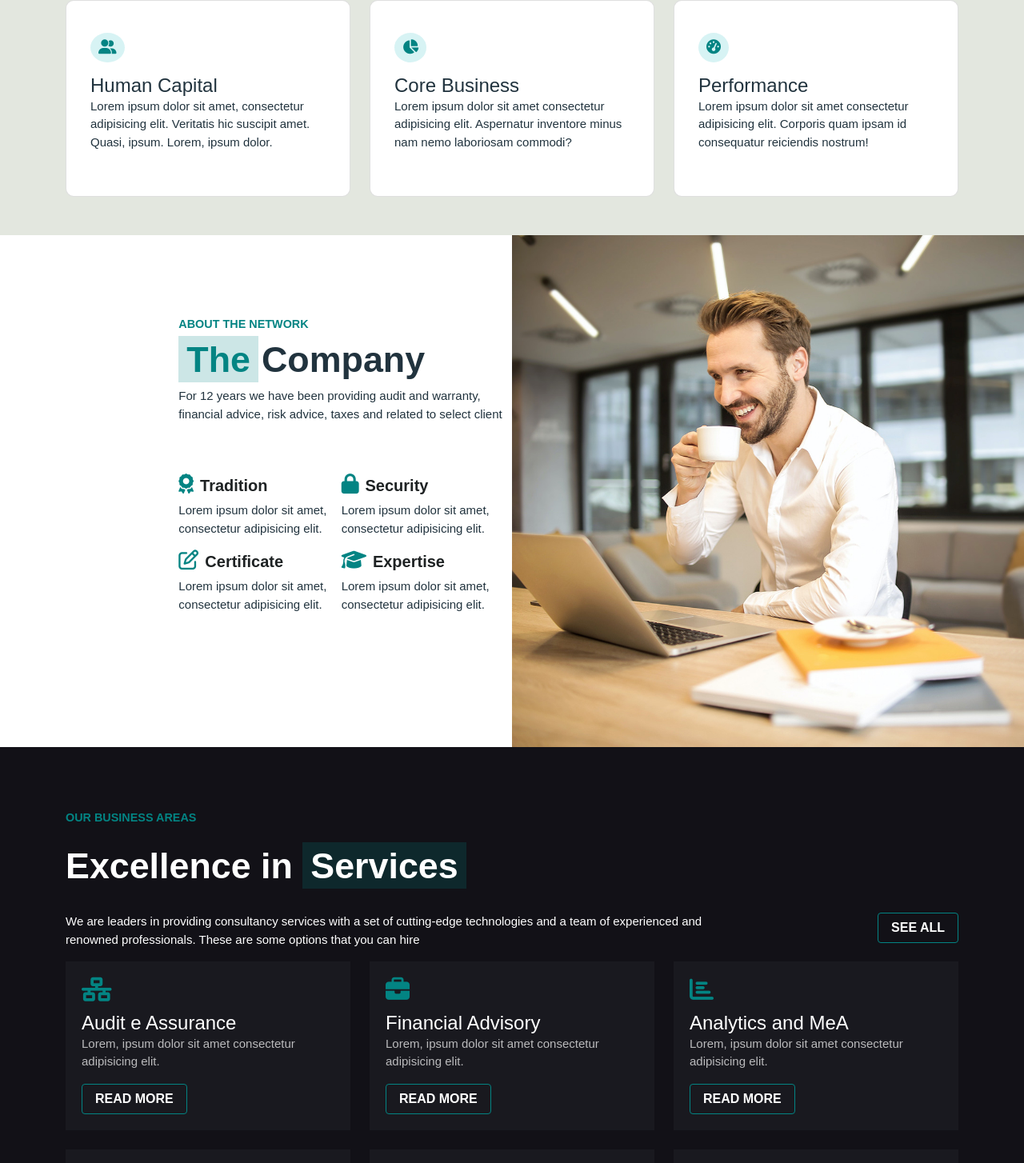
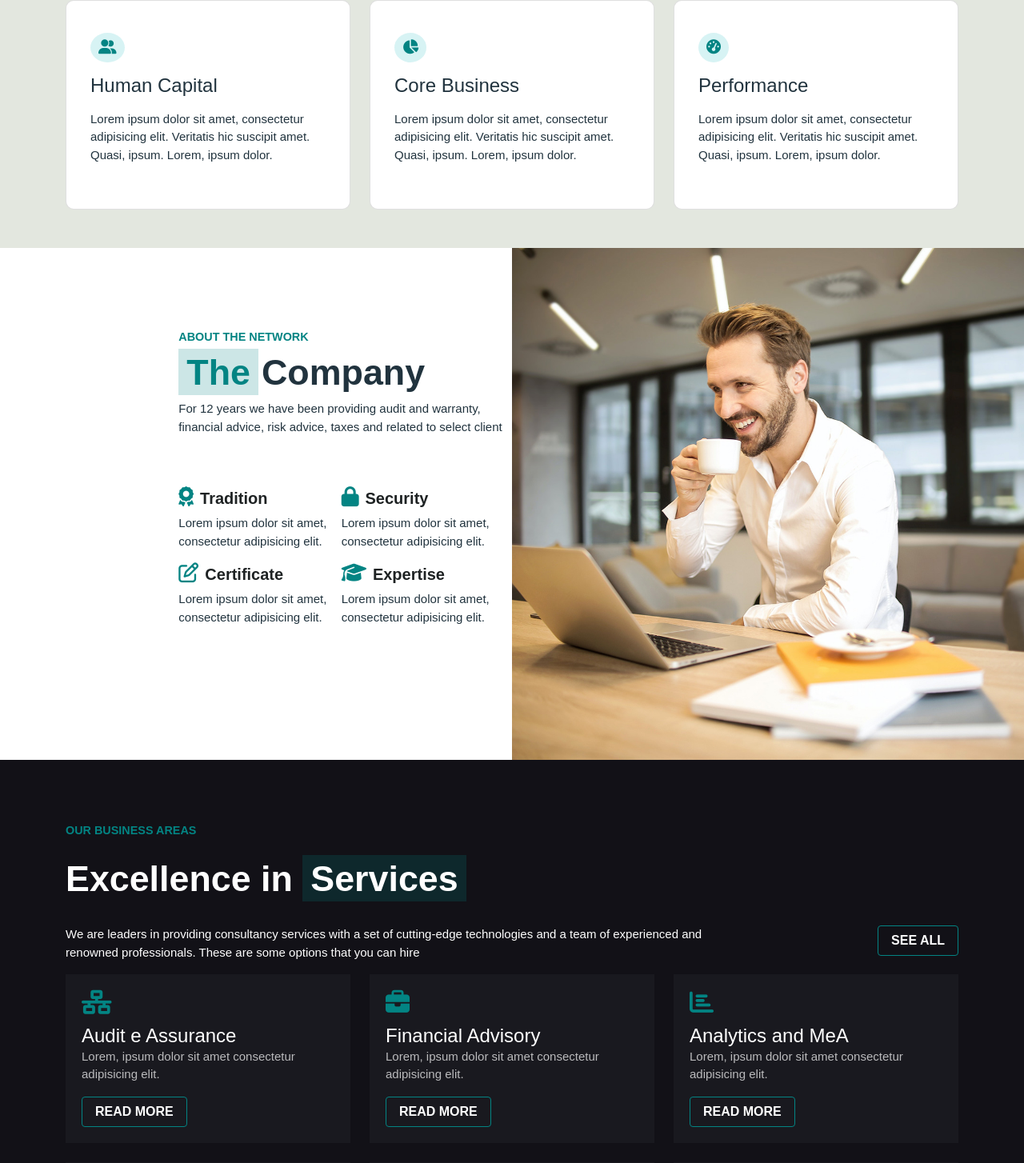
Before and after one commit to mattia099/proj-html-vuejs, a Vue app: page / in a window 1280 px wide. Shown: the part 848-2302 px from the top of the page at 80% size. Built offline with nearby package versions, Linux system fonts and the light colour scheme.

Commit message:
aggiunto js in header e nelle card delle section

```diff
--- a/src/components/appFooter.vue
+++ b/src/components/appFooter.vue
@@ -68,7 +68,18 @@
         </div>
       </div>
     </div>
-
+    <div class="post-footer">
+      <div class="container">
+        <div class="row py-4">
+          <div class="col-6">
+            <p class="sub-text">Enjoy the low price. We are tracking any intention of privacy</p>
+          </div>
+          <div class="col-6">
+            <p class="text-end sub-text">@2020 NEXGEN is Prodly Powered by <span>Codings</span></p>
+          </div>
+        </div>
+      </div>
+    </div>
   </footer>
 </template>
 
@@ -100,5 +111,8 @@ export default {
         }
       }
     }
+    .post-footer{
+      background-color: #0D0D11;
+    }
   }
 </style>
--- a/src/components/appHeader.vue
+++ b/src/components/appHeader.vue
@@ -10,20 +10,8 @@
           </button>
           <div class="collapse navbar-collapse justify-content-end" id="navbarNav">
             <ul class="navbar-nav gap-3">
-              <li class="nav-item">
-                <a class="nav-link active" aria-current="page" href="#">Home</a>
-              </li>
-              <li class="nav-item">
-                <a class="nav-link" href="#">About</a>
-              </li>
-              <li class="nav-item">
-                <a class="nav-link" href="#">Services</a>
-              </li>
-              <li class="nav-item">
-                <a class="nav-link" href="#">Pricing</a>
-              </li>
-              <li class="nav-item">
-                <a class="nav-link" href="#">Blog</a>
+              <li class="nav-item" v-for="( element,index ) in link" :key="index">
+                <a class="nav-link"  href="#">{{ element }}</a>
               </li>
               <li class="nav-item">
                 <button class="btn main-color">Get in Touch</button>
@@ -53,6 +41,12 @@ export default{
   components: {
     smallBannerContacts,
   },
+
+  data : function(){
+    return{
+      link : [ 'Home', 'About', 'Services', 'Pricing', 'Blog']
+    }
+  }
 }
 
 </script>
--- a/src/components/businessArea.vue
+++ b/src/components/businessArea.vue
@@ -8,61 +8,16 @@
         <div class="col-3 text-end"><button class="btn second-color">See all</button></div>
       </div>
 
-
       <div class="row g-4">
-        <div class="col-12 col-md-6 col-lg-4">
+        <div class="col-12 col-md-6 col-lg-4" v-for="(element,index) in cards" :key="index">
           <div class="card-item d-flex flex-column g-5">
-            <i class="fas fa-network-wired"></i>
-            <h4>Audit e Assurance</h4>
-            <p class="sub-text">Lorem, ipsum dolor sit amet consectetur adipisicing elit.</p>
+            <i :class="element.icon"></i>
+            <h4>{{element.title}}</h4>
+            <p class="sub-text">{{element.description}}</p>
             <button class="btn second-color align-self-start">Read More</button>
           </div>
         </div>
 
-        <div class="col-12 col-md-6 col-lg-4">
-          <div class="card-item d-flex flex-column g-5">
-            <i class="fas fa-briefcase"></i>
-            <h4>Financial Advisory</h4>
-            <p class="sub-text">Lorem, ipsum dolor sit amet consectetur adipisicing elit.</p>
-            <button class="btn second-color align-self-start">Read More</button>
-          </div>
-        </div>
-
-        <div class="col-12 col-md-6 col-lg-4">
-          <div class="card-item d-flex flex-column g-5">
-            <i class="fas fa-chart-bar"></i>
-            <h4>Analytics and MeA</h4>
-            <p class="sub-text">Lorem, ipsum dolor sit amet consectetur adipisicing elit.</p>
-            <button class="btn second-color align-self-start">Read More</button>
-          </div>
-        </div>
-
-        <div class="col-12 col-md-6 col-lg-4">
-          <div class="card-item d-flex flex-column g-5">
-            <i class="fas fa-plane"></i>
-            <h4>Middle Marketing</h4>
-            <p class="sub-text">Lorem, ipsum dolor sit amet consectetur adipisicing elit.</p>
-            <button class="btn second-color align-self-start">Read More</button>
-          </div>
-        </div>
-
-        <div class="col-12 col-md-6 col-lg-4">
-          <div class="card-item d-flex flex-column g-5">
-            <i class="fas fa-globe-americas"></i>
-            <h4>Legal Consulting</h4>
-            <p class="sub-text">Lorem, ipsum dolor sit amet consectetur adipisicing elit.</p>
-            <button class="btn second-color align-self-start">Read More</button>
-          </div>
-        </div>
-
-        <div class="col-12 col-md-6 col-lg-4">
-          <div class="card-item d-flex flex-column g-5">
-            <i class="far fa-folder"></i>
-            <h4>Regulatory Risk</h4>
-            <p class="sub-text">Lorem, ipsum dolor sit amet consectetur adipisicing elit.</p>
-            <button class="btn second-color align-self-start">Read More</button>
-          </div>
-        </div>
       </div>
 
 
@@ -72,7 +27,42 @@
 
 <script>
 export default {
-
+  data : function(){
+    return{
+      cards :[
+        {
+          title : 'Audit e Assurance',
+          description : 'Lorem, ipsum dolor sit amet consectetur adipisicing elit.',
+          icon : 'fas fa-network-wired'
+        },
+        {
+          title : 'Financial Advisory',
+          description : 'Lorem, ipsum dolor sit amet consectetur adipisicing elit.',
+          icon : 'fas fa-briefcase'
+        },
+        {
+          title : 'Analytics and MeA',
+          description : 'Lorem, ipsum dolor sit amet consectetur adipisicing elit.',
+          icon : 'fas fa-chart-bar'
+        },
+        {
+          title : 'Middle Marketing',
+          description : 'Lorem, ipsum dolor sit amet consectetur adipisicing elit.',
+          icon : 'fas fa-plane'
+        },
+        {
+          title : 'Legal Consulting',
+          description : 'Lorem, ipsum dolor sit amet consectetur adipisicing elit.',
+          icon : 'fas fa-globe-americas'
+        },
+        {
+          title : 'Regulatory Risk',
+          description : 'Lorem, ipsum dolor sit amet consectetur adipisicing elit.',
+          icon : 'far fa-folder'
+        }
+      ]
+    }
+  }
 }
 </script>
 
--- a/src/components/mainCharacteristic.vue
+++ b/src/components/mainCharacteristic.vue
@@ -1,43 +1,47 @@
 <template>
   <section>
     <div class="container">
-      <div class="row py-5 gy-3">
-        <div class="col-12 col-md-6 col-lg-4">
+      <div class="row py-5 gy-3" >
+
+        <div class="col-12 col-md-6 col-lg-4" v-for="(element,index) in cards" :key="index">
           <div class="card">
             <div class="icon-container align-self-start">
-              <i class="fas fa-user-friends"></i>
+              <i :class="element.icon"></i>
             </div>
-            <h4>Human Capital</h4>
-            <p>Lorem ipsum dolor sit amet, consectetur adipisicing elit. Veritatis hic suscipit amet. Quasi, ipsum. Lorem, ipsum dolor.</p>
+            <h4>{{element.title}}</h4>
+            <p>{{element.description}}</p>
           </div>
         </div>
-        <div class="col-12 col-md-6 col-lg-4">
-          <div class="card">
-            <div class="icon-container align-self-start">
-              <i class="fas fa-chart-pie"></i>
-            </div>
-            <h4>Core Business</h4>
-            <p>Lorem ipsum dolor sit amet consectetur adipisicing elit. Aspernatur inventore minus nam nemo laboriosam commodi?</p>
-          </div>
-          </div>
-        <div class="col-12 col-md-6 col-lg-4">
-          <div class="card">
-            <div class="icon-container align-self-start">
-              <i class="fas fa-tachometer-alt"></i>
-            </div>
-            <h4>Performance</h4>
-            <p>Lorem ipsum dolor sit amet consectetur adipisicing elit. Corporis quam ipsam id consequatur reiciendis nostrum!</p>
-          </div>
-        </div>
+
       </div>
     </div>
   </section>
 </template>
 
 <script>
-
 export default {
   name : 'mainCharacteristic',
+  data : function(){
+    return {
+      cards :[
+        {
+          title : 'Human Capital',
+          description : 'Lorem ipsum dolor sit amet, consectetur adipisicing elit. Veritatis hic suscipit amet. Quasi, ipsum. Lorem, ipsum dolor.',
+          icon : 'fas fa-user-friends'
+        },
+        {
+          title : 'Core Business',
+          description : 'Lorem ipsum dolor sit amet, consectetur adipisicing elit. Veritatis hic suscipit amet. Quasi, ipsum. Lorem, ipsum dolor.',
+          icon : 'fas fa-chart-pie'
+        },
+        {
+          title : 'Performance',
+          description : 'Lorem ipsum dolor sit amet, consectetur adipisicing elit. Veritatis hic suscipit amet. Quasi, ipsum. Lorem, ipsum dolor.',
+          icon : 'fas fa-tachometer-alt'
+        }
+      ]
+    }
+  }
 }
 </script>
 
@@ -53,6 +57,9 @@ export default {
       &:hover{
         transform: translateY(-10px);
       }
+      h4{
+        padding-bottom: 16px;
+      }
       .icon-container{
         border-radius: 50%;
         background-color: rgba($color: #39c4c6, $alpha: 0.2);
```
Also changed, not shown: src/assets/logo.png (added).
